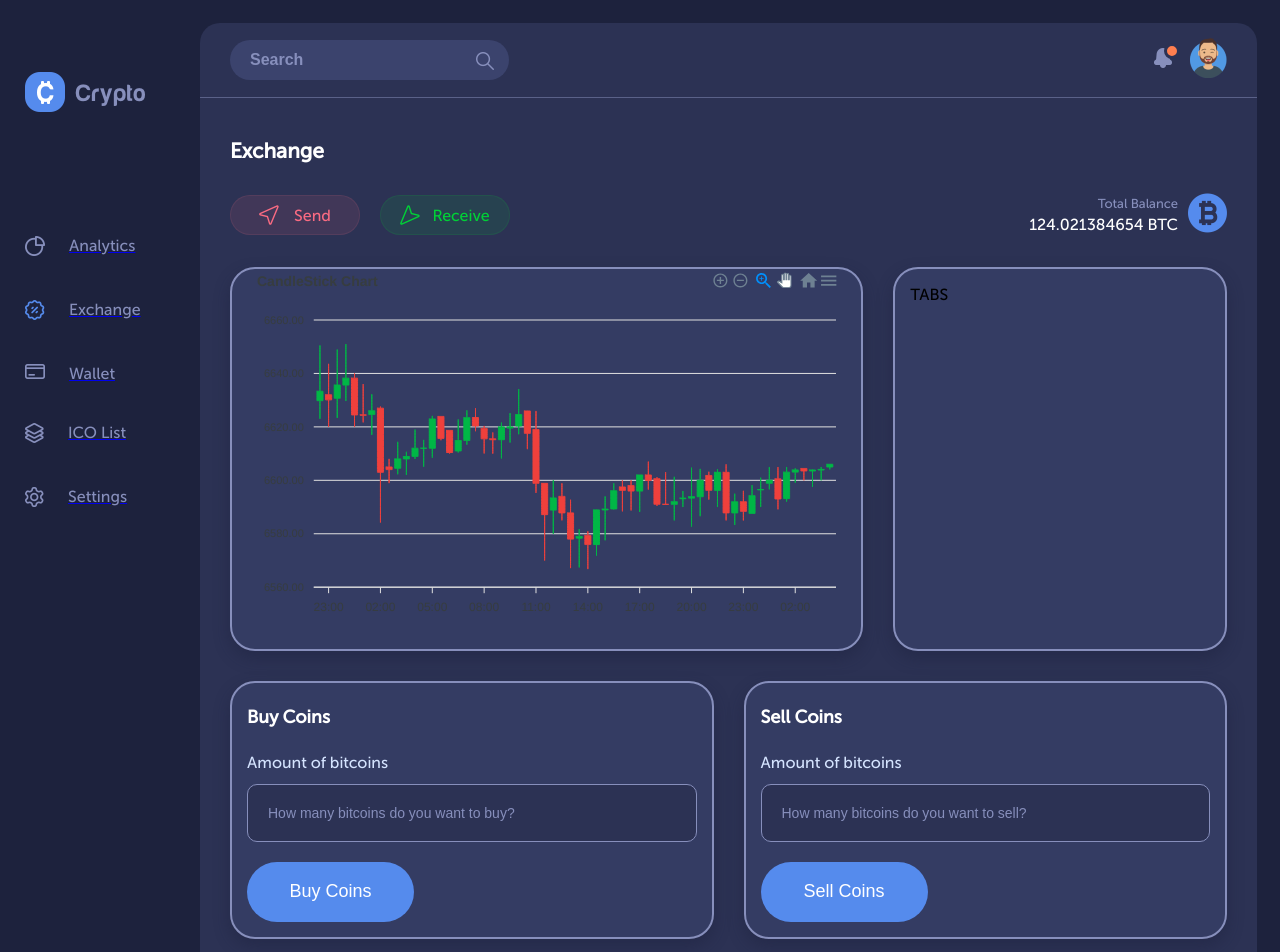
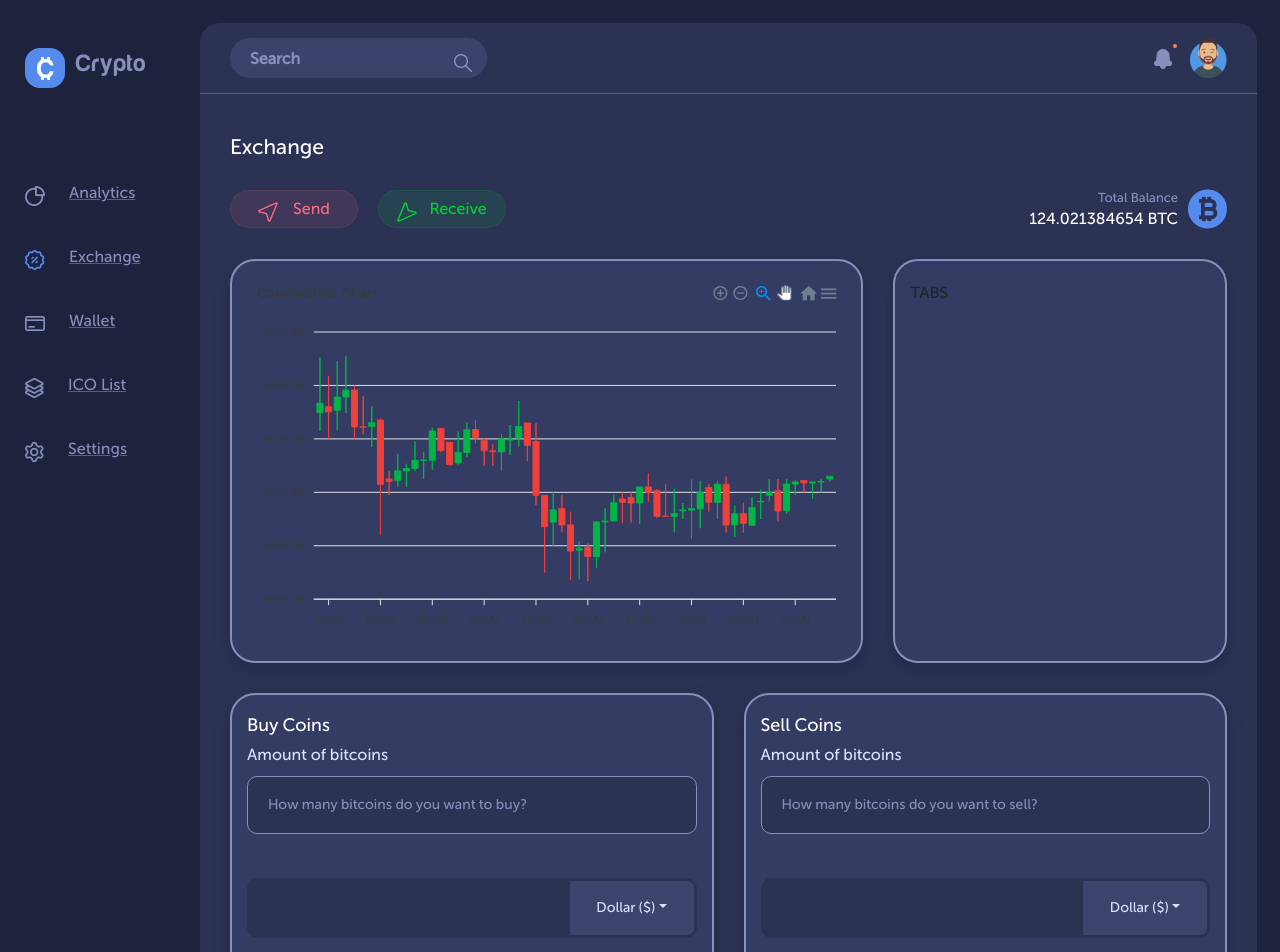
Before and after one commit to hasnainbaloch/innovativeSolutionsAssign, a React (Create React App) app: page / in a window 1280 px wide. Shown: the top 952 px of the page. Built offline with nearby package versions, Linux system fonts and the light colour scheme.

Commit message:
bootstrap

```diff
--- a/package.json
+++ b/package.json
@@ -7,8 +7,10 @@
     "@testing-library/react": "^11.1.0",
     "@testing-library/user-event": "^12.1.10",
     "apexcharts": "^3.27.2",
+    "bootstrap": "5.0.2",
     "react": "^17.0.2",
     "react-apexcharts": "^1.3.9",
+    "react-bootstrap": "^1.6.1",
     "react-dom": "^17.0.2",
     "react-router-dom": "^5.2.0",
     "react-scripts": "4.0.3",
--- a/src/components/cardView.css
+++ b/src/components/cardView.css
@@ -5,6 +5,6 @@
   border-radius: 25px;
   background-color: rgb(52, 60, 99);
   box-shadow: 0px 7px 16px 0px rgba(29, 34, 61, 0.45);
-	padding: 0 15px 15px 15px;
+	padding: 20px 15px 15px 15px;
 	margin-bottom: 30px;
 }
--- a/src/components/inputDropdown/inputDropDown.jsx
+++ b/src/components/inputDropdown/inputDropDown.jsx
@@ -1,9 +1,37 @@
-import React from 'react'
+import React from "react";
+import "./inputDropdown.css";
+import {
+  Dropdown,
+  DropdownButton,
+  Form,
+  FormControl,
+  InputGroup,
+} from "react-bootstrap";
 
-export default function inputDropDown() {
-    return (
-        <div>
-
-        </div>
-    )
+export default function inputDropDown({ label }) {
+  return (
+    <div>
+      <Form.Group className="mb-3" controlId="price">
+        <Form.Label>{label}</Form.Label>
+        <InputGroup>
+          <FormControl
+            aria-label="Text input with dropdown"
+            className="input-field-with-dropdown"
+          />
+          <DropdownButton
+            variant="outline-secondary"
+            title="Dollar ($)"
+            id="input-group-dropdown-4"
+            align="end"
+          >
+            <Dropdown.Item>Dollar ($)</Dropdown.Item>
+            <Dropdown.Item>Dollar ($)</Dropdown.Item>
+            <Dropdown.Item>Dollar ($)</Dropdown.Item>
+            {/* <Dropdown.Divider /> */}
+            <Dropdown.Item>Dollar ($)</Dropdown.Item>
+          </DropdownButton>
+        </InputGroup>
+      </Form.Group>
+    </div>
+  );
 }
--- a/src/components/inputDropdown/inputDropdown.css
+++ b/src/components/inputDropdown/inputDropdown.css
@@ -0,0 +1,32 @@
+.input-field-with-dropdown {
+  border-top-left-radius: 10px !important;
+  border-bottom-left-radius: 10px !important;
+  background-color: rgb(44, 50, 84) !important;
+  height: 60px;
+  border: 0 !important;
+  margin-bottom: 20px !important;
+  font-size: 14px;
+  color: rgb(135, 143, 188) !important;
+  line-height: 1.2 !important;
+  padding: 0 20px !important;
+}
+.input-field-with-dropdown:focus {
+  outline: 0;
+  box-shadow: none !important;
+}
+
+#input-group-dropdown-4 {
+  background-color: rgb(60, 68, 110);
+  width: 130px;
+  height: 60px;
+  border: 3px solid #2c3254 !important;
+  border-top-right-radius: 10px;
+  border-bottom-right-radius: 10px;
+	font-size: 14px;
+  color: rgb(213, 228, 255);
+  line-height: 1.2;
+}
+#input-group-dropdown-4:focus{
+	outline: 0 !important;
+	box-shadow: none !important;
+}
--- a/src/index.css
+++ b/src/index.css
@@ -1,3 +1,4 @@
+
 @font-face {
   font-family: "Cyrl";
   src: local("Cyrl"), url("./assets/fonts/Cyrl.ttf") format("truetype");
@@ -12,11 +13,9 @@
 }
 
 body {
-  margin: 0;
-  box-sizing: border-box;
-  font-family: "Cyrl";
-  background-color: #1d223d;
-  margin: 23px 23px 0 0;
+  font-family: "Cyrl" !important;
+  background-color: #1d223d !important;
+  margin: 23px 23px 0 0 !important;
 	scroll-behavior: smooth;
 }
 body::-webkit-scrollbar {
--- a/src/index.js
+++ b/src/index.js
@@ -5,6 +5,7 @@ import App from './App';
 import reportWebVitals from './reportWebVitals';
 import './assets/fonts/Cyrl.ttf';
 import './assets/fonts/harabara-mais-bold.otf';
+import 'bootstrap/dist/css/bootstrap.min.css';
 
 
 ReactDOM.render(
```
Also changed, not shown: 1 other file (tests, documents, lock files or other folders).
